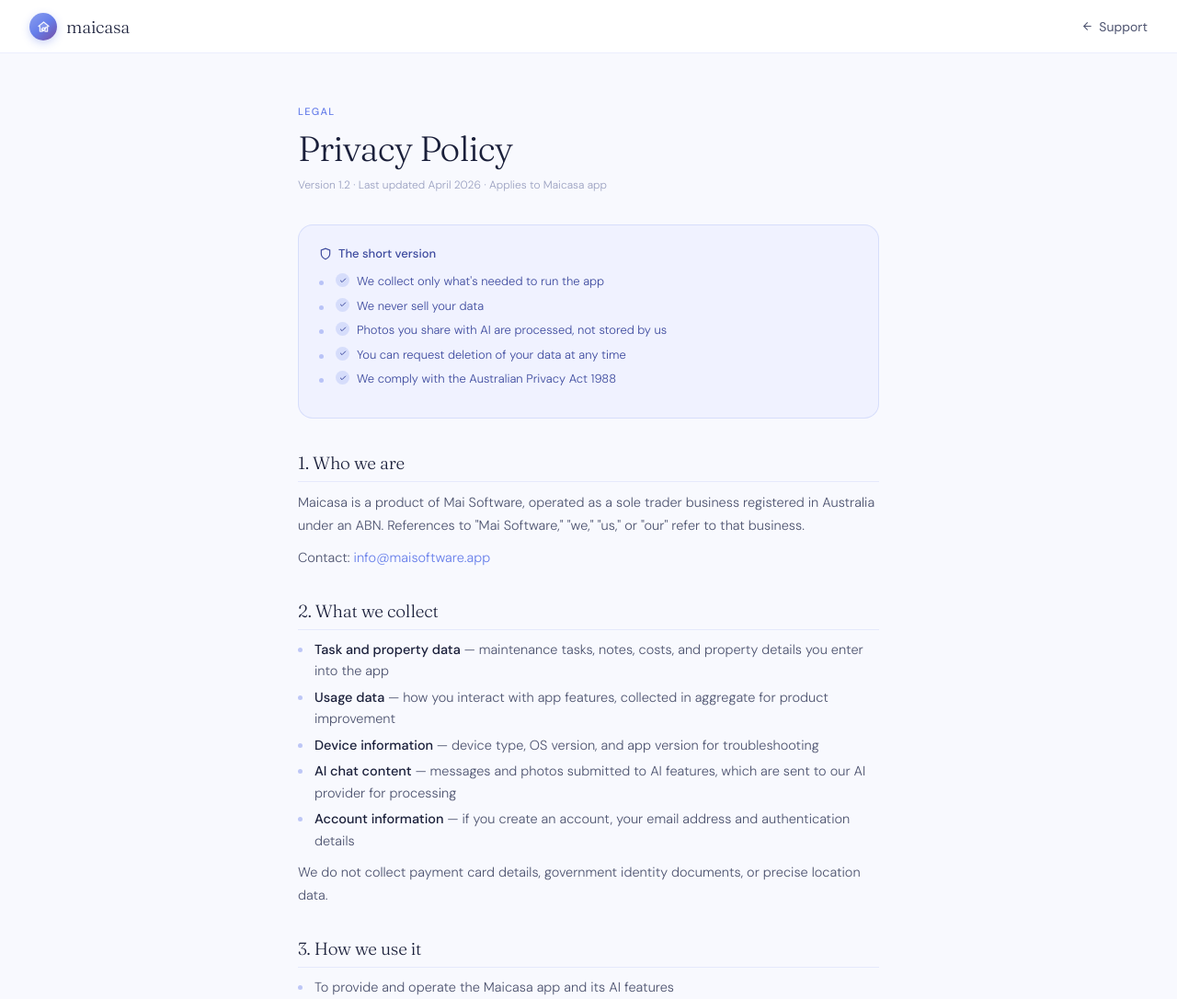
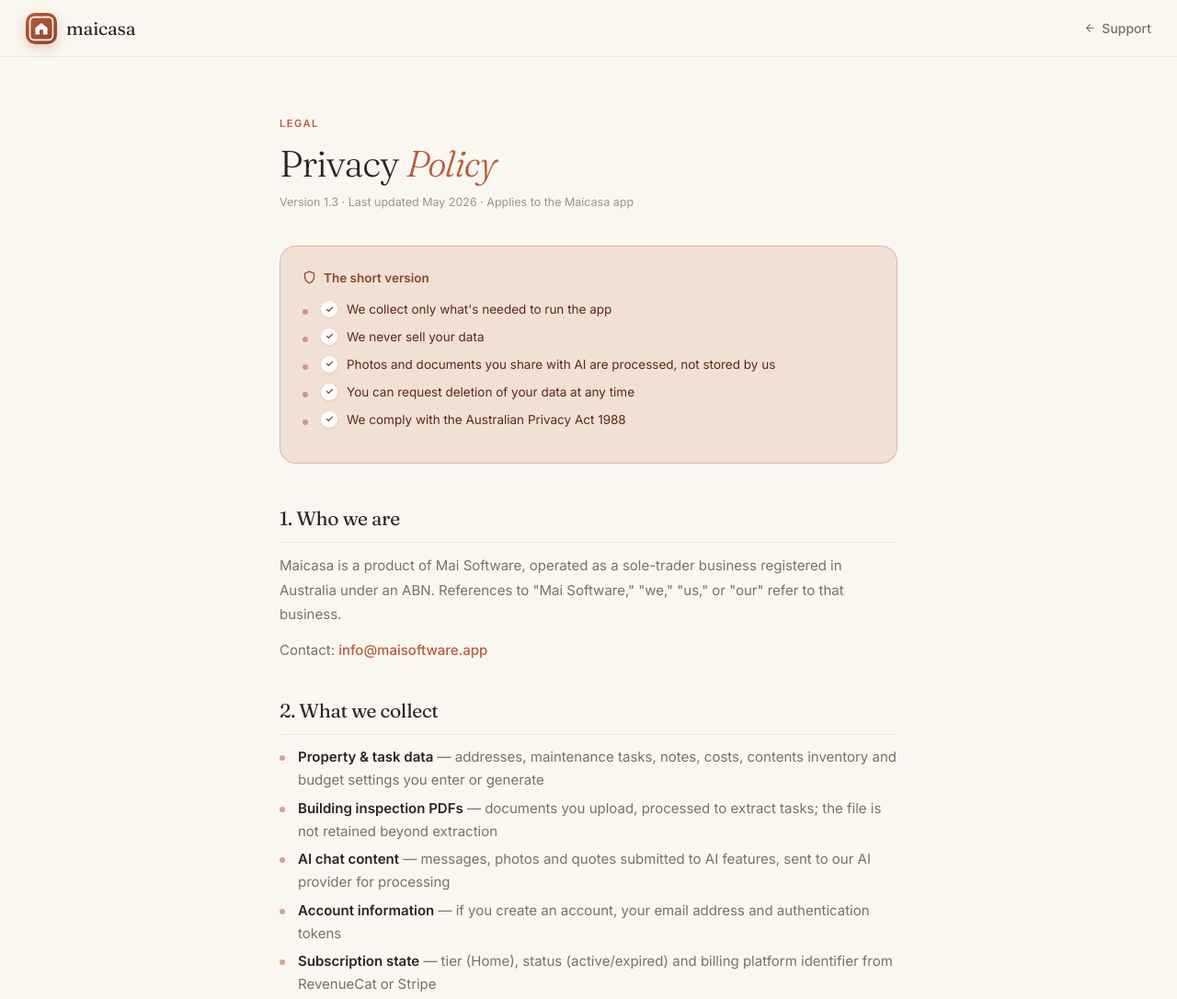
Before and after one commit to simonvnola/maisoftware-site, a plain HTML site: page maicasa/privacy/index.html in a window 1280 px wide. Shown: the top 1086 px of the page at 92% size. Drawn offline with Linux system fonts and the light colour scheme.

Commit message:
re-skin privacy page to clay palette and new logo
- Swap purple-on-blue scheme for cream/clay matching the redesign
- Adopt new house-in-rounded-square logo in nav
- Update for current product: Stripe web subscriptions, Google Places, building inspection PDF processing, RevenueCat scope

```diff
--- a/maicasa/privacy/index.html
+++ b/maicasa/privacy/index.html
@@ -6,76 +6,89 @@
 <title>Privacy Policy — Maicasa</title>
 <meta name="description" content="Maicasa Privacy Policy — how we collect, use, and protect your personal information.">
 <link rel="icon" href="/favicon.ico">
-<link href="https://fonts.googleapis.com/css2?family=Fraunces:opsz,wght@9..144,300;9..144,400&family=DM+Sans:wght@300;400;500&display=swap" rel="stylesheet">
+<link href="https://fonts.googleapis.com/css2?family=Fraunces:ital,opsz,wght@0,9..144,300;0,9..144,400;1,9..144,300&family=Inter:wght@300;400;500;600&display=swap" rel="stylesheet">
 <style>
   *, *::before, *::after { box-sizing: border-box; margin: 0; padding: 0; }
   :root {
-    --purple: #667eea; --purple-dark: #3d4a9e; --purple-deep: #1a1f3a;
-    --purple-light: #f0f2ff; --ink: #1a1f3a; --ink-soft: #4e5470;
-    --ink-muted: #9aa0c0; --border: rgba(102,126,234,0.13); --bg: #f8f9fe;
+    --clay: #B85C3D;
+    --clay-dark: #8E4429;
+    --clay-deep: #5C2A18;
+    --clay-soft: rgba(184,92,61,0.14);
+    --clay-border: rgba(184,92,61,0.32);
+    --cream: #FAF6F0;
+    --cream-2: #F5EFE6;
+    --white: #FFFFFF;
+    --ink: #2A2620;
+    --ink-soft: #7A7268;
+    --ink-muted: #9C9488;
+    --line: #EFE7DB;
   }
-  body { font-family: 'DM Sans', system-ui, sans-serif; background: var(--bg); color: var(--ink); -webkit-font-smoothing: antialiased; }
+  body { font-family: 'Inter', system-ui, sans-serif; background: var(--cream); color: var(--ink); -webkit-font-smoothing: antialiased; line-height: 1.5; }
+  a { color: inherit; }
 
   nav {
-    background: rgba(255,255,255,0.92); backdrop-filter: blur(14px);
-    border-bottom: 1px solid var(--border);
-    height: 58px; display: flex; align-items: center;
-    padding: 0 32px; justify-content: space-between;
+    background: rgba(250,246,240,0.92); backdrop-filter: blur(14px);
+    border-bottom: 1px solid var(--line);
+    height: 62px; display: flex; align-items: center;
+    padding: 0 28px; justify-content: space-between;
+    position: sticky; top: 0; z-index: 50;
   }
   .logo { display: flex; align-items: center; gap: 10px; text-decoration: none; }
-  .logo-dot {
-    width: 30px; height: 30px; border-radius: 50%;
-    background: linear-gradient(140deg, #8b9fef, #667eea, #764ba2);
+  .logo-mark {
+    width: 34px; height: 34px; border-radius: 10px;
+    background: linear-gradient(140deg, var(--clay), var(--clay-dark));
     display: flex; align-items: center; justify-content: center;
-    box-shadow: 0 3px 10px rgba(102,126,234,0.32);
+    box-shadow: 0 4px 12px rgba(184,92,61,0.28);
   }
-  .logo-word { font-family: 'Fraunces', serif; font-size: 19px; font-weight: 300; color: var(--ink); letter-spacing: -0.01em; }
-  .nav-back { font-size: 14px; color: var(--ink-soft); text-decoration: none; display: flex; align-items: center; gap: 6px; }
-  .nav-back:hover { color: var(--purple); }
+  .logo-word { font-family: 'Fraunces', serif; font-size: 20px; font-weight: 400; color: var(--ink); letter-spacing: -0.01em; }
+  .nav-back { font-size: 14px; color: var(--ink-soft); text-decoration: none; display: flex; align-items: center; gap: 6px; font-weight: 500; }
+  .nav-back:hover { color: var(--clay); }
 
-  main { max-width: 680px; margin: 0 auto; padding: 56px 24px 80px; }
+  main { max-width: 720px; margin: 0 auto; padding: 64px 24px 80px; }
 
-  .page-tag { font-size: 11px; font-weight: 500; letter-spacing: 0.12em; text-transform: uppercase; color: var(--purple); margin-bottom: 10px; }
-  h1 { font-family: 'Fraunces', serif; font-size: clamp(26px, 5vw, 38px); font-weight: 300; letter-spacing: -0.02em; color: var(--ink); margin-bottom: 6px; }
-  .version { font-size: 12px; color: var(--ink-muted); margin-bottom: 32px; font-weight: 300; }
+  .page-tag { font-size: 11px; font-weight: 600; letter-spacing: 0.14em; text-transform: uppercase; color: var(--clay); margin-bottom: 12px; }
+  h1 { font-family: 'Fraunces', serif; font-size: clamp(28px, 5vw, 40px); font-weight: 300; letter-spacing: -0.025em; color: var(--ink); margin-bottom: 8px; line-height: 1.15; }
+  h1 em { font-style: italic; color: var(--clay); }
+  .version { font-size: 12.5px; color: var(--ink-muted); margin-bottom: 36px; }
 
   .summary {
-    background: var(--purple-light); border: 1px solid rgba(102,126,234,0.18);
-    border-radius: 16px; padding: 22px; margin-bottom: 36px;
+    background: var(--clay-soft); border: 1px solid var(--clay-border);
+    border-radius: 18px; padding: 24px; margin-bottom: 44px;
   }
-  .sum-title { font-size: 13px; font-weight: 500; color: var(--purple-dark); margin-bottom: 12px; display: flex; align-items: center; gap: 7px; }
-  .sum-list { list-style: none; display: flex; flex-direction: column; gap: 7px; }
-  .sum-list li { font-size: 13px; color: var(--purple-dark); display: flex; align-items: flex-start; gap: 8px; line-height: 1.5; font-weight: 300; }
-  .chk { width: 15px; height: 15px; border-radius: 50%; background: rgba(102,126,234,0.18); display: flex; align-items: center; justify-content: center; flex-shrink: 0; margin-top: 1px; }
+  .sum-title { font-size: 13.5px; font-weight: 600; color: var(--clay-dark); margin-bottom: 14px; display: flex; align-items: center; gap: 8px; }
+  .sum-list { list-style: none; display: flex; flex-direction: column; gap: 9px; }
+  .sum-list li { font-size: 13.5px; color: var(--clay-deep); display: flex; align-items: flex-start; gap: 10px; line-height: 1.55; }
+  .chk { width: 18px; height: 18px; border-radius: 50%; background: var(--white); display: flex; align-items: center; justify-content: center; flex-shrink: 0; margin-top: 1px; box-shadow: 0 1px 3px rgba(184,92,61,0.18); }
 
-  section { margin-bottom: 32px; }
-  h2 { font-family: 'Fraunces', serif; font-size: 19px; font-weight: 300; color: var(--ink); margin-bottom: 10px; padding-bottom: 8px; border-bottom: 1px solid var(--border); letter-spacing: -0.01em; }
-  p { font-size: 14.5px; color: var(--ink-soft); line-height: 1.75; margin-bottom: 10px; font-weight: 300; }
+  section { margin-bottom: 36px; }
+  h2 { font-family: 'Fraunces', serif; font-size: 21px; font-weight: 400; color: var(--ink); margin-bottom: 12px; padding-bottom: 10px; border-bottom: 1px solid var(--line); letter-spacing: -0.015em; }
+  p { font-size: 15px; color: var(--ink-soft); line-height: 1.78; margin-bottom: 12px; }
   p:last-child { margin-bottom: 0; }
-  ul { list-style: none; margin: 7px 0 10px; display: flex; flex-direction: column; gap: 5px; }
-  li { font-size: 14.5px; color: var(--ink-soft); line-height: 1.62; padding-left: 18px; position: relative; font-weight: 300; }
-  li::before { content: ''; position: absolute; left: 0; top: 9px; width: 5px; height: 5px; border-radius: 50%; background: var(--purple); opacity: 0.4; }
-  strong { color: var(--ink); font-weight: 500; }
-  a { color: var(--purple); text-decoration: none; }
-  a:hover { text-decoration: underline; }
+  ul { list-style: none; margin: 8px 0 12px; display: flex; flex-direction: column; gap: 6px; }
+  li { font-size: 15px; color: var(--ink-soft); line-height: 1.65; padding-left: 20px; position: relative; }
+  li::before { content: ''; position: absolute; left: 0; top: 10px; width: 6px; height: 6px; border-radius: 50%; background: var(--clay); opacity: 0.55; }
+  strong { color: var(--ink); font-weight: 600; }
+  a { color: var(--clay); text-decoration: none; font-weight: 500; }
+  a:hover { color: var(--clay-dark); text-decoration: underline; }
 
-  .contact-block { background: white; border: 1px solid var(--border); border-radius: 14px; padding: 22px; margin-top: 36px; }
-  .contact-block h2 { border-bottom: none; margin-bottom: 8px; }
+  .contact-block { background: var(--white); border: 1px solid var(--line); border-radius: 16px; padding: 26px; margin-top: 40px; box-shadow: 0 4px 18px rgba(184,92,61,0.05); }
+  .contact-block h2 { border-bottom: none; margin-bottom: 10px; padding-bottom: 0; }
+  .contact-block p { font-size: 14.5px; }
 
-  footer { background: #0f1118; color: rgba(255,255,255,0.35); padding: 30px 24px; text-align: center; }
-  .foot-links { display: flex; gap: 18px; justify-content: center; flex-wrap: wrap; margin-bottom: 14px; }
-  .foot-links a { font-size: 13px; color: rgba(255,255,255,0.35); text-decoration: none; font-weight: 300; }
-  .foot-links a:hover { color: rgba(255,255,255,0.7); }
-  .foot-copy { font-size: 11px; color: rgba(255,255,255,0.18); }
+  footer { background: var(--ink); color: rgba(244,241,234,0.5); padding: 36px 24px 28px; text-align: center; }
+  .foot-links { display: flex; gap: 22px; justify-content: center; flex-wrap: wrap; margin-bottom: 14px; }
+  .foot-links a { font-size: 13px; color: rgba(244,241,234,0.5); text-decoration: none; font-weight: 500; transition: color 0.2s; }
+  .foot-links a:hover { color: rgba(244,241,234,0.9); }
+  .foot-copy { font-size: 11.5px; color: rgba(244,241,234,0.28); }
 </style>
 </head>
 <body>
 <nav>
-  <a href="/maicasa" class="logo">
-    <div class="logo-dot">
-      <svg width="13" height="12" viewBox="0 0 14 13" fill="none">
-        <path d="M7 1L13 6H11.5V12H8.5V8H5.5V12H2.5V6H1Z" fill="rgba(255,255,255,0.18)" stroke="rgba(255,255,255,0.9)" stroke-width="1.3" stroke-linejoin="round"/>
-        <path d="M4.5 9.5L6.5 11.5L10 7" stroke="rgba(255,255,255,0.95)" stroke-width="1.5" stroke-linecap="round" stroke-linejoin="round"/>
+  <a href="/maicasa" class="logo" aria-label="Maicasa home">
+    <div class="logo-mark">
+      <svg width="34" height="34" viewBox="0 0 104 104" aria-hidden="true">
+        <rect x="14" y="14" width="76" height="76" rx="14" fill="none" stroke="rgba(255,255,255,0.95)" stroke-width="5"/>
+        <path d="M52 34 L72 50 V70 A2 2 0 0 1 70 72 H58 V58 A2 2 0 0 0 56 56 H48 A2 2 0 0 0 46 58 V72 H34 A2 2 0 0 1 32 70 V50 Z" fill="#FFFFFF"/>
       </svg>
     </div>
     <span class="logo-word">maicasa</span>
@@ -88,68 +101,71 @@
 
 <main>
   <div class="page-tag">Legal</div>
-  <h1>Privacy Policy</h1>
-  <p class="version">Version 1.2 · Last updated April 2026 · Applies to Maicasa app</p>
+  <h1>Privacy <em>Policy</em></h1>
+  <p class="version">Version 1.3 &middot; Last updated May 2026 &middot; Applies to the Maicasa app</p>
 
   <div class="summary">
     <div class="sum-title">
-      <svg width="14" height="14" viewBox="0 0 24 24" fill="none" stroke="#3d4a9e" stroke-width="2" stroke-linecap="round"><path d="M12 22s8-4 8-10V5l-8-3-8 3v7c0 6 8 10 8 10z"/></svg>
+      <svg width="15" height="15" viewBox="0 0 24 24" fill="none" stroke="#8E4429" stroke-width="2" stroke-linecap="round"><path d="M12 22s8-4 8-10V5l-8-3-8 3v7c0 6 8 10 8 10z"/></svg>
       The short version
     </div>
     <ul class="sum-list">
-      <li><div class="chk"><svg width="8" height="8" viewBox="0 0 24 24" fill="none" stroke="#3d4a9e" stroke-width="3" stroke-linecap="round"><polyline points="20 6 9 17 4 12"/></svg></div>We collect only what's needed to run the app</li>
-      <li><div class="chk"><svg width="8" height="8" viewBox="0 0 24 24" fill="none" stroke="#3d4a9e" stroke-width="3" stroke-linecap="round"><polyline points="20 6 9 17 4 12"/></svg></div>We never sell your data</li>
-      <li><div class="chk"><svg width="8" height="8" viewBox="0 0 24 24" fill="none" stroke="#3d4a9e" stroke-width="3" stroke-linecap="round"><polyline points="20 6 9 17 4 12"/></svg></div>Photos you share with AI are processed, not stored by us</li>
-      <li><div class="chk"><svg width="8" height="8" viewBox="0 0 24 24" fill="none" stroke="#3d4a9e" stroke-width="3" stroke-linecap="round"><polyline points="20 6 9 17 4 12"/></svg></div>You can request deletion of your data at any time</li>
-      <li><div class="chk"><svg width="8" height="8" viewBox="0 0 24 24" fill="none" stroke="#3d4a9e" stroke-width="3" stroke-linecap="round"><polyline points="20 6 9 17 4 12"/></svg></div>We comply with the Australian Privacy Act 1988</li>
+      <li><div class="chk"><svg width="9" height="9" viewBox="0 0 24 24" fill="none" stroke="#8E4429" stroke-width="3.5" stroke-linecap="round"><polyline points="20 6 9 17 4 12"/></svg></div>We collect only what's needed to run the app</li>
+      <li><div class="chk"><svg width="9" height="9" viewBox="0 0 24 24" fill="none" stroke="#8E4429" stroke-width="3.5" stroke-linecap="round"><polyline points="20 6 9 17 4 12"/></svg></div>We never sell your data</li>
+      <li><div class="chk"><svg width="9" height="9" viewBox="0 0 24 24" fill="none" stroke="#8E4429" stroke-width="3.5" stroke-linecap="round"><polyline points="20 6 9 17 4 12"/></svg></div>Photos and documents you share with AI are processed, not stored by us</li>
+      <li><div class="chk"><svg width="9" height="9" viewBox="0 0 24 24" fill="none" stroke="#8E4429" stroke-width="3.5" stroke-linecap="round"><polyline points="20 6 9 17 4 12"/></svg></div>You can request deletion of your data at any time</li>
+      <li><div class="chk"><svg width="9" height="9" viewBox="0 0 24 24" fill="none" stroke="#8E4429" stroke-width="3.5" stroke-linecap="round"><polyline points="20 6 9 17 4 12"/></svg></div>We comply with the Australian Privacy Act 1988</li>
     </ul>
   </div>
 
   <section>
     <h2>1. Who we are</h2>
-    <p>Maicasa is a product of Mai Software, operated as a sole trader business registered in Australia under an ABN. References to "Mai Software," "we," "us," or "our" refer to that business.</p>
+    <p>Maicasa is a product of Mai Software, operated as a sole-trader business registered in Australia under an ABN. References to "Mai Software," "we," "us," or "our" refer to that business.</p>
     <p>Contact: <a href="mailto:info@maisoftware.app">info@maisoftware.app</a></p>
   </section>
 
   <section>
     <h2>2. What we collect</h2>
     <ul>
-      <li><strong>Task and property data</strong> — maintenance tasks, notes, costs, and property details you enter into the app</li>
-      <li><strong>Usage data</strong> — how you interact with app features, collected in aggregate for product improvement</li>
-      <li><strong>Device information</strong> — device type, OS version, and app version for troubleshooting</li>
-      <li><strong>AI chat content</strong> — messages and photos submitted to AI features, which are sent to our AI provider for processing</li>
-      <li><strong>Account information</strong> — if you create an account, your email address and authentication details</li>
+      <li><strong>Property &amp; task data</strong> &mdash; addresses, maintenance tasks, notes, costs, contents inventory and budget settings you enter or generate</li>
+      <li><strong>Building inspection PDFs</strong> &mdash; documents you upload, processed to extract tasks; the file is not retained beyond extraction</li>
+      <li><strong>AI chat content</strong> &mdash; messages, photos and quotes submitted to AI features, sent to our AI provider for processing</li>
+      <li><strong>Account information</strong> &mdash; if you create an account, your email address and authentication tokens</li>
+      <li><strong>Subscription state</strong> &mdash; tier (Home), status (active/expired) and billing platform identifier from RevenueCat or Stripe</li>
+      <li><strong>Usage data</strong> &mdash; how you interact with app features, in aggregate, for product improvement</li>
+      <li><strong>Device information</strong> &mdash; device type, OS version and app version for crash diagnostics</li>
     </ul>
-    <p>We do not collect payment card details, government identity documents, or precise location data.</p>
+    <p>We do not collect payment card details, government identity documents or precise location data.</p>
   </section>
 
   <section>
     <h2>3. How we use it</h2>
     <ul>
-      <li>To provide and operate the Maicasa app and its AI features</li>
-      <li>To generate task guides and analysis via the Claude AI API</li>
+      <li>To provide and operate the Maicasa app and its AI features (property scan, photo recognition, inspection PDF import, AI chat, cost estimates)</li>
+      <li>To generate task guides, DIY walkthroughs and trade briefs via the Claude API</li>
       <li>To improve the app through aggregated, anonymised usage analysis</li>
       <li>To respond to support requests</li>
-      <li>To send transactional notifications you have opted into (e.g. task reminders)</li>
+      <li>To send transactional notifications you have opted into (e.g. task reminders, scan completion)</li>
     </ul>
     <p>We do not use your data for advertising or to build advertising profiles.</p>
   </section>
 
   <section>
-    <h2>4. AI processing — Anthropic Claude</h2>
-    <p>Maicasa uses the Claude API by Anthropic PBC to power AI features including task guides, chat, and photo analysis. When you use these features, your inputs (text, photos, documents) are transmitted to Anthropic's servers for processing.</p>
+    <h2>4. AI processing &mdash; Anthropic Claude</h2>
+    <p>Maicasa uses the Claude API by Anthropic PBC to power AI features including property scan, photo analysis, inspection PDF parsing and chat. When you use these features, your inputs (text, photos, documents) are transmitted to Anthropic's servers for processing.</p>
     <p>Anthropic's data handling is governed by their <a href="https://www.anthropic.com/legal/privacy" target="_blank" rel="noopener">Privacy Policy</a>. We use the API under terms that restrict Anthropic from using your inputs to train their models.</p>
     <p>Photos and documents you share with AI are not stored by Maicasa beyond the current session.</p>
   </section>
 
   <section>
     <h2>5. Subscriptions and payments</h2>
-    <p>Maicasa offers optional in-app subscription plans that unlock paid features. Subscriptions are sold and processed by Apple via the App Store using Apple StoreKit.</p>
+    <p>Maicasa offers an optional Home subscription. Subscriptions are sold and processed by:</p>
     <ul>
-      <li>Payment data (card details, billing address) is handled entirely by Apple — Maicasa does not see or store your payment information</li>
-      <li>Your subscription status (active, expired, plan tier) is synced to our database so the app can enable the features you've paid for</li>
-      <li>You can manage or cancel a subscription at any time on your iPhone via Settings → Apple ID → Subscriptions → Maicasa</li>
+      <li><strong>Apple StoreKit</strong> &mdash; for in-app purchases on iOS</li>
+      <li><strong>Stripe</strong> &mdash; for purchases made through the website pricing page</li>
     </ul>
+    <p>Payment data (card details, billing address) is handled entirely by Apple or Stripe &mdash; Maicasa does not see or store your payment information. Your subscription status (active, expired, plan tier) is synced via RevenueCat to our database so the app can enable the features you've paid for.</p>
+    <p>You can manage or cancel a subscription at any time via your Apple ID (Settings &rarr; Apple ID &rarr; Subscriptions &rarr; Maicasa) or via the Stripe customer portal for web subscriptions.</p>
   </section>
 
   <section>
@@ -161,13 +177,15 @@
   <section>
     <h2>7. Who we share data with</h2>
     <ul>
-      <li><strong>Anthropic PBC</strong> — to process AI requests (see Section 4)</li>
-      <li><strong>Supabase, Inc.</strong> — to store your task and property data</li>
-      <li><strong>Apple</strong> — for subscription processing and app distribution via the App Store</li>
-      <li><strong>RevenueCat (Functional Software, Inc.)</strong> — to manage and validate in-app subscription state</li>
-      <li><strong>Law enforcement or regulators</strong> — where required by applicable law</li>
+      <li><strong>Anthropic PBC</strong> &mdash; to process AI requests (see Section 4)</li>
+      <li><strong>Supabase, Inc.</strong> &mdash; to store your task and property data</li>
+      <li><strong>Apple</strong> &mdash; for subscription processing and app distribution via the App Store</li>
+      <li><strong>Stripe, Inc.</strong> &mdash; for web-based subscription processing</li>
+      <li><strong>RevenueCat (Functional Software, Inc.)</strong> &mdash; to manage and validate subscription state across platforms</li>
+      <li><strong>Google Places API</strong> &mdash; to validate property addresses you enter</li>
+      <li><strong>Law enforcement or regulators</strong> &mdash; where required by applicable law</li>
     </ul>
-    <p>We do not sell, rent, or trade your personal information.</p>
+    <p>We do not sell, rent or trade your personal information.</p>
   </section>
 
   <section>
@@ -184,7 +202,7 @@
 
   <section>
     <h2>9. Data retention</h2>
-    <p>We retain your data for as long as your account is active or as needed to provide the service. On a deletion request, we remove your personal data within 30 days, except where retention is required by law. Aggregated, anonymised data may be retained indefinitely for product improvement.</p>
+    <p>We retain your data for as long as your account is active or as needed to provide the service. On a deletion request, we remove your personal data within 30 days, except where retention is required by law (for example, financial records relating to subscription transactions). Aggregated, anonymised data may be retained indefinitely for product improvement.</p>
   </section>
 
   <section>
@@ -201,18 +219,19 @@
     <h2>Contact us</h2>
     <p><strong>Email:</strong> <a href="mailto:info@maisoftware.app">info@maisoftware.app</a></p>
     <p><strong>Response time:</strong> Within 30 days for privacy requests.</p>
-    <p style="margin-top:10px;font-size:12px;color:var(--ink-muted);">Australian users: you may also contact the <a href="https://www.oaic.gov.au/privacy/privacy-complaints" target="_blank" rel="noopener">Office of the Australian Information Commissioner (OAIC)</a> if you are not satisfied with our response.</p>
+    <p style="margin-top:12px;font-size:13px;color:var(--ink-muted);">Australian users: you may also contact the <a href="https://www.oaic.gov.au/privacy/privacy-complaints" target="_blank" rel="noopener">Office of the Australian Information Commissioner (OAIC)</a> if you are not satisfied with our response.</p>
   </div>
 </main>
 
 <footer>
   <div class="foot-links">
     <a href="/maicasa">Maicasa</a>
+    <a href="/pricing">Pricing</a>
     <a href="/maicasa/support">Support</a>
     <a href="/maicasa/privacy">Privacy</a>
     <a href="mailto:info@maisoftware.app">Contact</a>
   </div>
-  <p class="foot-copy">&copy; 2025 Mai Software. All rights reserved.</p>
+  <p class="foot-copy">&copy; 2026 Mai Software. All rights reserved.</p>
 </footer>
 </body>
 </html>
```
